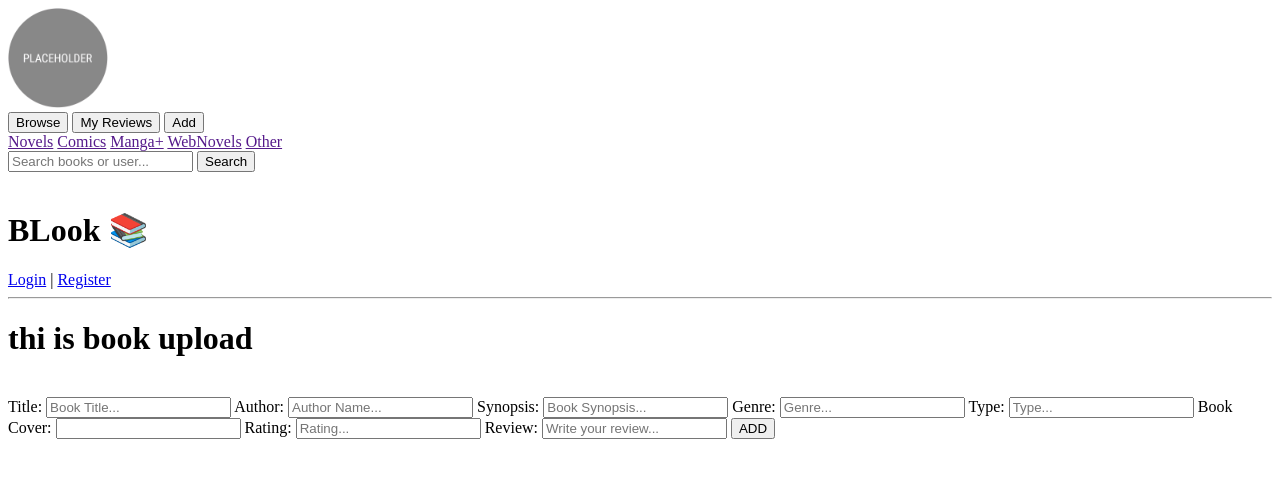
After one commit to Pal-C/BLook, a Django app: page /core/upload/ in a window 1280 px wide. The commit adds this page. Shown: the top 478 px of the page. Run offline with Django 5.2, Linux system fonts and the light colour scheme.

Commit message:
added initial book-upload + review feature

```diff
--- a/BLook-platform/core/models.py
+++ b/BLook-platform/core/models.py
@@ -6,8 +6,10 @@ class Book(models.Model):
     title = models.CharField(max_length=255)
     author = models.CharField(max_length=255)
     genre = models.CharField(max_length=100)
+    synopsis = models.TextField()
+    added_by = models.ForeignKey(User, on_delete=models.CASCADE)
     lit_type = models.CharField(max_length=100)  # e.g. Manga, Novel
-    cover_image_url = models.URLField(blank=True)
+    cover_image_url = models.URLField(blank=True, null=True)
 
     def __str__(self):
         return f"{self.title} by {self.author}"
--- /dev/null
+++ b/BLook-platform/core/static/core/css/basestyles.css
@@ -0,0 +1,26 @@
+.logo {
+    width: 100px;
+    height: 100px;
+}
+
+.overlay {
+    display: none;
+    position: fixed;
+    z-index: 1000;
+    top: 0; left: 0; width: 100%; height: 100%;
+    background: rgba(0, 0, 0, 0.5);
+    justify-content: center;
+    align-items: center;
+}
+
+.overlay-content {
+    background: white;
+    padding: 2rem;
+    border-radius: 8px;
+    text-align: center;
+}
+
+.close-btn {
+    margin-top: 1rem;
+    background: #ccc;
+}
--- a/BLook-platform/core/templates/base.html
+++ b/BLook-platform/core/templates/base.html
@@ -1,10 +1,49 @@
+{% load static %}
 <!-- templates/base.html -->
 <!DOCTYPE html>
 <html lang="en">
 <head>
     <title>BLook</title>
+    <link rel="stylesheet" href="{% static 'core/css/basestyles.css' %}">
 </head>
 <body>
+    <nav class="nav-bar">
+        <a href="{% url 'home' %}">
+            <img src="{% static 'core/images/placeholder-img.png' %}" class="logo"> <!--logo-->
+        </a>
+        <div class="nav-buttons">
+            <div class="nav-options">
+                <button class="nav-option">Browse</button>
+                <button class="nav-option">My Reviews</button>
+                <button class="nav-option" onclick="openOverlay()">Add</button>
+            </div>
+            <div class="genre-options">
+                <a href="" class="genre-option">Novels</a>
+                <a href="" class="genre-option">Comics</a>
+                <a href="" class="genre-option">Manga+</a>
+                <a href="" class="genre-option">WebNovels</a>
+                <a href="" class="genre-option">Other</a>
+            </div>
+        </div>
+
+        <div id="add-overlay" class="overlay">
+            <div class="overlay-content">
+                <h2>Choose an option</h2>
+                <button onclick="window.location.href='/core/search/'">Search for a book</button>
+                <button onclick="window.location.href='/core/upload/'">Upload a new book</button>
+                <button class="close-btn" onclick="closeOverlay()">Cancel</button>
+            </div>
+        </div>
+
+
+        <form action="{% url 'browse' %}" method="get" class="search-bar">
+            <input type="text" name="q" placeholder="Search books or user...">
+            <button type="submit">Search</button>
+        </form>
+
+        <img src="" class="profile-pic"> <!--profile pic of user-->
+    </nav>
+
     <header>
         <h1>BLook 📚</h1>
         {% if user.is_authenticated %}
@@ -16,6 +55,17 @@
         {% endif %}
     </header>
     <hr>
+
+    <script>
+        function openOverlay() {
+            document.getElementById("add-overlay").style.display = "flex";
+        }
+
+        function closeOverlay() {
+            document.getElementById("add-overlay").style.display = "none";
+        }
+    </script>
+
     {% block content %}{% endblock %}
 </body>
 </html>
--- a/BLook-platform/core/templates/book/add-book.html
+++ /dev/null
@@ -1 +0,0 @@
-<!-- Add Review / Upload Book to Review Page -->
--- a/BLook-platform/core/templates/book/browse.html
+++ b/BLook-platform/core/templates/book/browse.html
@@ -1 +1,2 @@
 <!-- Browsing Page (active when user uses the search bar) -->
+ <h1>you are at the browse book page :D</h1>
--- /dev/null
+++ b/BLook-platform/core/templates/review/upload.html
@@ -0,0 +1,42 @@
+<!-- Add Review / Upload Book to Review Page -->
+{% extends 'base.html' %}
+
+{% block content %}
+<h1>thi is book upload</h1>
+<section class="book-content">
+
+    <div class="book-details">
+        <div class="book-cover">
+            <img src="">
+        </div>
+        <form method="post" action="{% url 'upload_review' %}">
+            {% csrf_token %}
+            <label for="title">Title:</label>
+            <input id="title" name="title" placeholder="Book Title...">
+
+            <label for="author">Author:</label>
+            <input id="author" name="author" placeholder="Author Name...">
+
+            <label for="synopsis">Synopsis:</label>
+            <input id="synopsis" name="synopsis" placeholder="Book Synopsis...">
+
+            <label for="genre">Genre:</label>
+            <input id="genre" name="genre" placeholder="Genre...">
+
+            <label for="lit_type">Type:</label>
+            <input id="lit_type" name="lit_type" placeholder="Type...">
+
+            <label for="cover_image_url">Book Cover:</label>
+            <input id="cover_image_url" name="cover_image_url">
+
+            <label for="rating">Rating:</label>
+            <input id="rating" name="rating" placeholder="Rating...">
+
+            <label for="review">Review:</label>
+            <input id="review" name="review" placeholder="Write your review...">
+
+            <button type="submit">ADD</button>
+        </form>
+    </div>
+</section>
+{% endblock %}
--- a/BLook-platform/core/urls.py
+++ b/BLook-platform/core/urls.py
@@ -6,4 +6,7 @@ urlpatterns = [
     path("", views.home, name='home'),
     path("auth/", views.auth_screen, name="auth_screen"),
     path('logout/', LogoutView.as_view(next_page='auth_screen'), name='custom_logout'),
+    path("browse/", views.browse, name='browse'),
+    path("upload/", views.upload_review, name='upload_review'),
+    path("add/", views.add_review, name='add_review'), # reminder to add <int:book_id>/
 ]
--- a/BLook-platform/core/views.py
+++ b/BLook-platform/core/views.py
@@ -4,9 +4,9 @@ from django.contrib.auth.forms import AuthenticationForm, UserCreationForm, Pass
 from django.contrib.auth import login, authenticate
 from django.contrib import messages
 from django.contrib.messages import get_messages
+from .models import Book, Review
+from django.db.models import Q
 
-def index(request):
-    return HttpResponse("Hello, world. You're at the core index.")
 
 def home(request):
     return render(request, 'main/home.html')
@@ -50,3 +50,50 @@ def auth_screen(request):
     }
 
     return render(request, 'main/auth.html', context)
+
+def browse(request):
+    query = request.GET.get('q')
+    books = Book.objects.all()
+
+    if query:
+        books = books.filter(
+            Q(title__icontains=query) |
+            Q(author__icontains=query) |
+            Q(genre__icontains=query) |
+            Q(added_by__username__icontains=query)
+        )
+    return render(request, 'book/browse.html', {'books': books})
+
+def upload_review(request):
+    if request.method == 'POST':
+        title = request.POST.get('title')
+        author = request.POST.get('author')
+        synopsis = request.POST.get('synopsis')
+        genre = request.POST.get('genre')
+        lit_type = request.POST.get('lit_type')
+        cover_image_url = request.POST.get('cover_image_url')
+
+
+        rating = request.POST.get('rating')
+        review_text = request.POST.get('review')
+
+        book = Book.objects.create(
+            title=title,
+            author=author,
+            synopsis=synopsis,
+            genre=genre,
+            added_by=request.user,
+            lit_type=lit_type,
+            cover_image_url=cover_image_url)
+
+        Review.objects.create(book=book,
+                              user=request.user,
+                              text=review_text,
+                              rating=rating)
+
+        return redirect('home')
+
+    return render(request, 'review/upload.html')
+
+def add_review(request):
+    return render(request, 'review/search.html')
```
Also changed, not shown: BLook-platform/core/migrations/0001_initial.py, BLook-platform/core/migrations/0002_alter_book_cover_image_url.py (added), BLook-platform/core/static/core/images/placeholder-img.png (added), BLook-platform/core/templates/review/search.html (added), BLook-platform/db.sqlite3.
